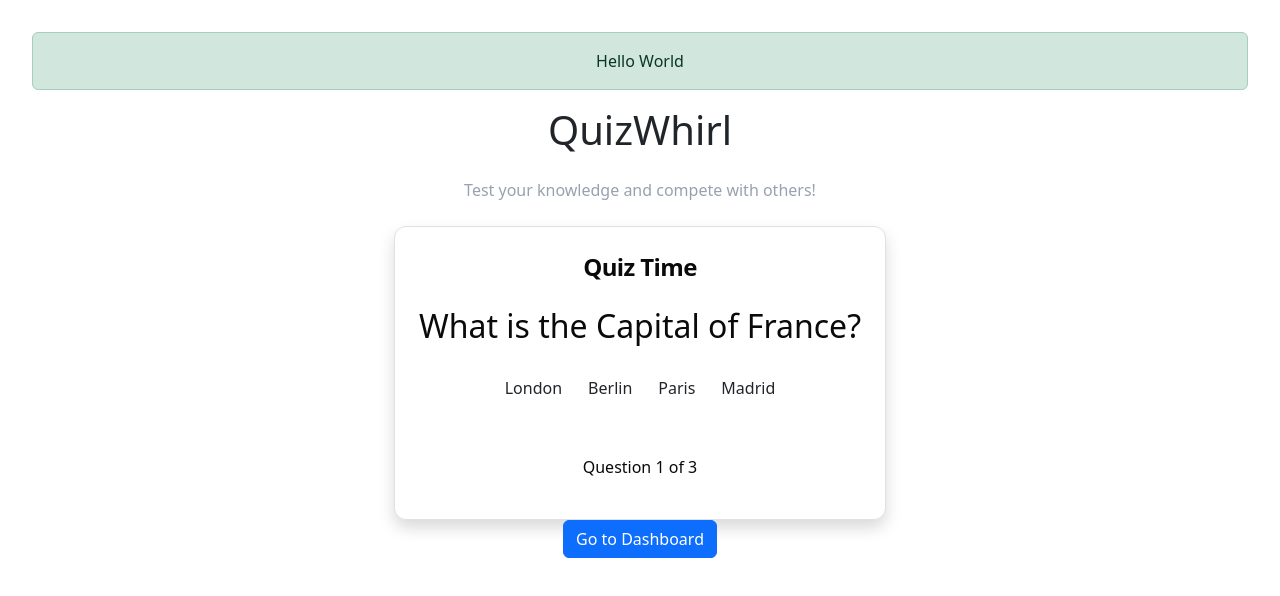
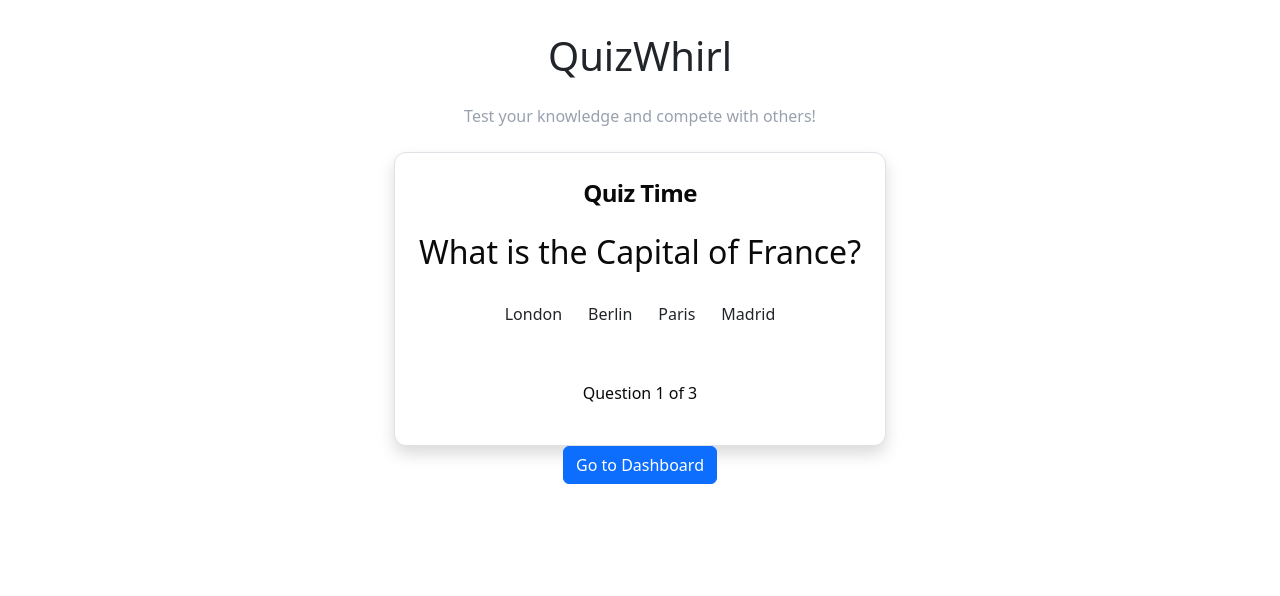
Before and after one commit to gloriabee/Quizzy, a React (Vite) app: page / in a window 1280 px wide. Shown: the top 596 px of the page. Built offline with nearby package versions, Linux system fonts and the light colour scheme.

Commit message:
Exercise 2

```diff
--- a/src/App.tsx
+++ b/src/App.tsx
@@ -4,8 +4,10 @@
 import Score from './pages/Score'; // Import the Score component
 import Alert from './components/Alert';
 import Button from './components/Button';
+import { useState } from 'react';
 
 function App() {
+  const [alertVisible,setAlertVisible]=useState(false)
   const navigate = useNavigate();
 
   const handleGoToDashboard = () => {
@@ -14,7 +16,7 @@
 
   return (
     <>
-      <Alert>Hello <span>World</span></Alert>
+      {alertVisible && <Alert onClose={()=> setAlertVisible(false)}>My Alert</Alert>}
       <h1 className='font-bold text-3xl mb-4'>QuizWhirl</h1>
       <p className='text-gray-400 mb-4'>
         Test your knowledge and compete with others!
@@ -43,7 +45,7 @@
         </Card>
       </div>
 
-      <Button color='primary' onClick={handleGoToDashboard}>Go to Dashboard</Button>
+      <Button color='primary' onClick={()=> setAlertVisible(true)}>Go to Dashboard</Button>
     </>
   );
 }
--- a/src/components/Alert.tsx
+++ b/src/components/Alert.tsx
@@ -2,12 +2,14 @@
 
 interface Props{
   children: ReactNode;
+  onClose:()=>void;
 
 }
-const Alert = ({children}:Props) => {
+const Alert = ({children,onClose}:Props) => {
   return (
-    <div className="alert alert-success">
+    <div className="alert alert-success alert-dismissible fade show">
       {children}
+      <button type="button" className="btn-close" data-bs-dismiss="alert" aria-label="Close" onClick={onClose}></button>
     </div>
   )
 }
```
